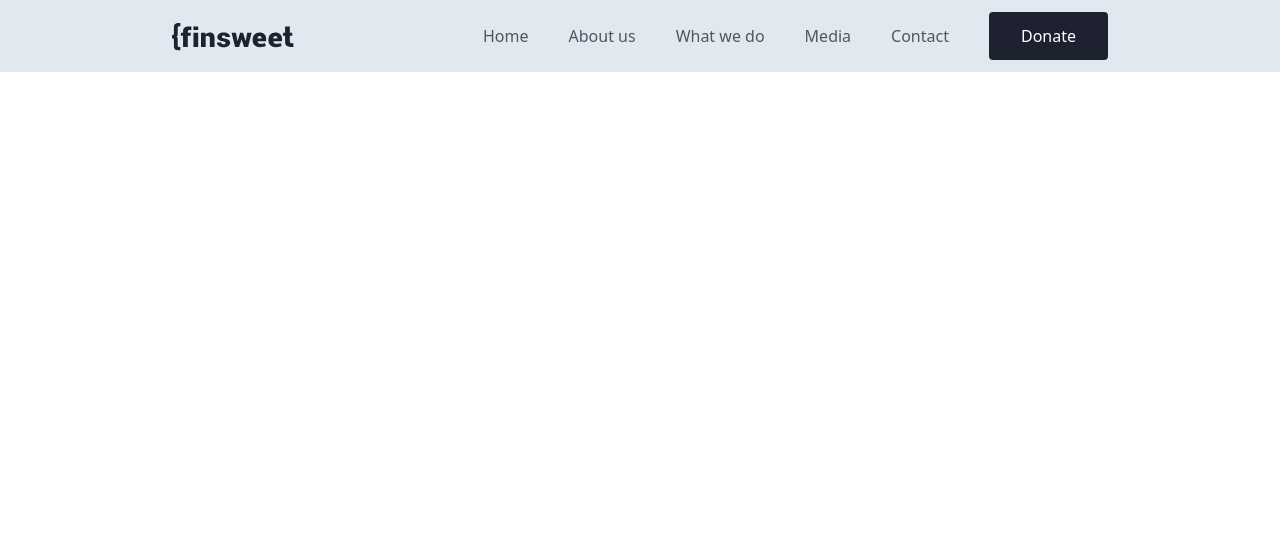
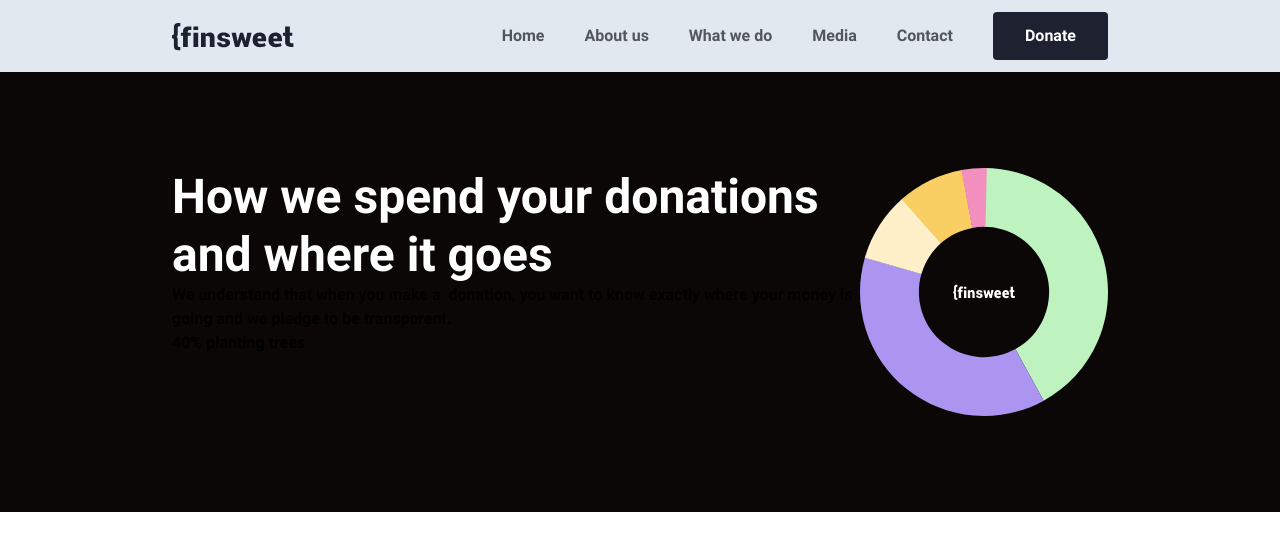
Before and after one commit to jasurumarov/finsweet-teamwork, a website: page index.html in a window 1280 px wide. Drawn offline with Linux system fonts and the light colour scheme.

Commit message:
fonts connected

```diff
--- a/css/input.css
+++ b/css/input.css
@@ -3,10 +3,11 @@
 @tailwind utilities;
 
 @font-face {
-    font-family: Roboto;
+    font-family: 'Roboto';
     src: url('../fonts/Roboto-Regular.ttf');
 }
+
 @font-face {
-    font-family: Roboto700;
+    font-family: 'Roboto700';
     src: url('../fonts/Roboto-Bold.ttf');
 }
--- a/index.html
+++ b/index.html
@@ -6,7 +6,7 @@
     <link rel="stylesheet" href="./css/main.css">
     <title>Finsweet | Home</title>
 </head>
-<body>
+<body class="font-roboto">
     <header class="py-3 bg-slate-200 fixed top-0 left-0 right-0 z-10">
         <div class="container mx-auto px-5">
           <nav class="md:flex justify-between items-center">
@@ -56,12 +56,30 @@
     </header>
 
     <main>
-        <section class="inter">
+        <section>
 
         </section>
     </main>
     <main>
-
+        <section class="bg-colorFourth pt-[168px] pb-24">
+            <div class="container mx-auto px-5">
+                <div class="flex justify-between">
+                    <div>
+                        <h1 class="text-white text-[48px] not-italic font-roboto700 leading-[120%]">How we spend your donations and where it goes</h1>
+                        <p>We understand that when you make a  donation, you want to know exactly where your money is going and we pledge to be transparent.</p>
+                        <div>
+                            <div>
+                                <div></div>
+                                <p>40% planting trees</p>
+                            </div>
+                        </div>
+                    </div>
+                    <div>
+                        <img src="./images/homeBottom/hero-chart.svg" alt="Chart">
+                    </div>
+                </div>
+            </div>
+        </section>
     </main>
 
     <footer>
--- a/tailwind.config.js
+++ b/tailwind.config.js
@@ -26,7 +26,7 @@ module.exports = {
       roboto: ['Roboto'],
       roboto700: ['Roboto'],
     },
-    fontFaimly: {
+    fontFamily: {
       roboto: ['Roboto700'],
       roboto700: ['Roboto700'],
     }
```
Also changed, not shown: css/main.css, css/style.css, images/homeBottom/hero-chart.svg (added), images/homeBottom/hero.png (deleted).
